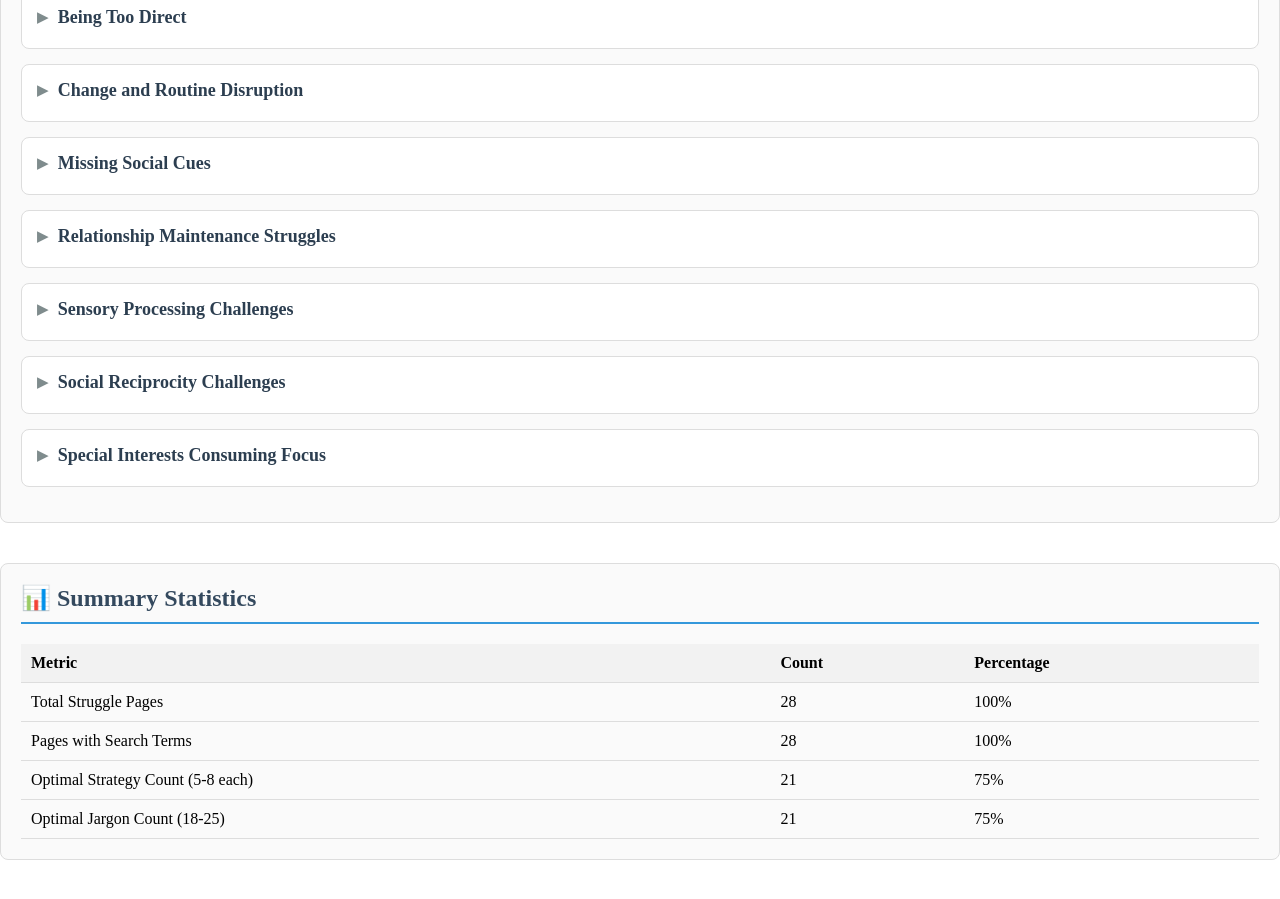
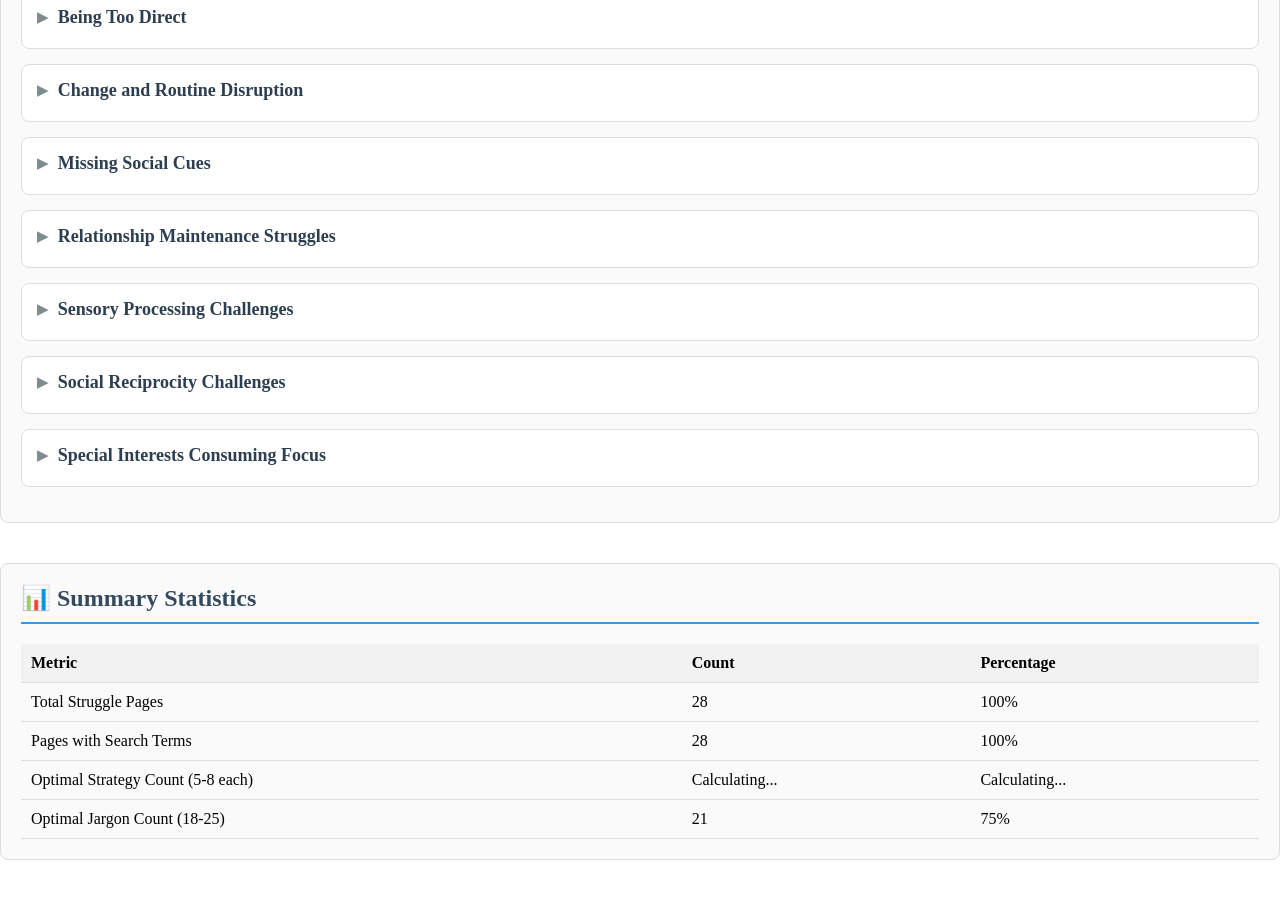
Before and after one commit to neurodivergent-survival-guide/neurodivergent-survival-guide, a Jekyll site: the page built from editorial-tools.html, in a window 1280 px wide and 900 px high, scrolled down 7081 px. Built offline with Jekyll 4.4.1, drawn with Linux system fonts in a browser that asks for light colours.

Commit message:
Update editorial-tools.html

```diff
--- a/editorial-tools.html
+++ b/editorial-tools.html
@@ -382,10 +398,32 @@
             const contentArea = doc.querySelector('.content-card') || doc.querySelector('main') || doc.body;
             const contentHtml = contentArea ? contentArea.innerHTML : html;
 
+            // Analyze jargon
             const count = analyzeJargonForPage(contentHtml, pageInfo.id);
 
             if (count >= 18 && count <= 25) {
                 optimalJargonPages++;
+            }
+
+            // Count strategies
+            const nextFiveCount = countListItemsInSection(contentHtml, 'immediate-help');
+            const longTermCount = countListItemsInSection(contentHtml, 'long-term');
+
+            // Update strategy counts display
+            const strategyCard = document.querySelector(`#page-${pageInfo.id}`);
+            if (strategyCard) {
+                const nextFiveElement = strategyCard.querySelector('.next-five-count');
+                const longTermElement = strategyCard.querySelector('.long-term-count');
+
+                if (nextFiveElement) {
+                    const className = (nextFiveCount >= 5 && nextFiveCount <= 8) ? 'count-good' : 'count-warning';
+                    nextFiveElement.innerHTML = `<span class="${className}">${nextFiveCount} strategies</span>`;
+                }
+
+                if (longTermElement) {
+                    const className = (longTermCount >= 5 && longTermCount <= 8) ? 'count-good' : 'count-warning';
+                    longTermElement.innerHTML = `<span class="${className}">${longTermCount} strategies</span>`;
+                }
             }
 
             processedPages++;
@@ -484,17 +522,8 @@
         {% for page in condition_group.items %}
             {% assign page_counter = page_counter | plus: 1 %}
             {% assign unique_id = page_counter | append: '-' | append: condition_group.name %}
-            {% assign content = page.content %}
 
-            <!-- Count li elements in immediate-help section -->
-            {% assign next_five_section = content | split: '<div class="immediate-help">' | last | split: '</div>' | first %}
-            {% assign next_five_lis = next_five_section | split: '<li>' | size | minus: 1 %}
-
-            <!-- Count li elements in long-term section -->
-            {% assign long_term_section = content | split: '<div class="long-term">' | last | split: '</div>' | first %}
-            {% assign long_term_lis = long_term_section | split: '<li>' | size | minus: 1 %}
-
-            <div class="page-card">
+            <div class="page-card" id="page-{{ unique_id }}">
                 <div class="page-title" onclick="togglePageCard(this)">
                     <span class="toggle-icon">▶</span>
                     {{ page.title }}
@@ -506,21 +535,13 @@
 
                     <div class="strategy-section">
                         <strong>Next 5 Minutes:</strong>
-                        {% if next_five_lis >= 5 and next_five_lis <= 8 %}
-                            <span class="count-good">{{ next_five_lis }} strategies</span>
-                        {% else %}
-                            <span class="count-warning">{{ next_five_lis }} strategies</span>
-                        {% endif %}
+                        <span class="next-five-count">Loading...</span>
                         (target: 5-8)
                     </div>
 
                     <div class="strategy-section">
                         <strong>Long-term Solutions:</strong>
-                        {% if long_term_lis >= 5 and long_term_lis <= 8 %}
-                            <span class="count-good">{{ long_term_lis }} strategies</span>
-                        {% else %}
-                            <span class="count-warning">{{ long_term_lis }} strategies</span>
-                        {% endif %}
+                        <span class="long-term-count">Loading...</span>
                         (target: 5-8)
                     </div>
                 </div>
@@ -581,20 +602,10 @@
 
     {% assign total_pages = struggle_pages | size %}
     {% assign pages_with_search_terms = 0 %}
-    {% assign optimal_strategy_pages = 0 %}
 
     {% for page in struggle_pages %}
         {% if page.search_terms %}
             {% assign pages_with_search_terms = pages_with_search_terms | plus: 1 %}
-        {% endif %}
-
-        {% assign next_five_section = page.content | split: '<div class="immediate-help">' | last | split: '</div>' | first %}
-        {% assign next_five_lis = next_five_section | split: '<li>' | size | minus: 1 %}
-        {% assign long_term_section = page.content | split: '<div class="long-term">' | last | split: '</div>' | first %}
-        {% assign long_term_lis = long_term_section | split: '<li>' | size | minus: 1 %}
-
-        {% if next_five_lis >= 5 and next_five_lis <= 8 and long_term_lis >= 5 and long_term_lis <= 8 %}
-            {% assign optimal_strategy_pages = optimal_strategy_pages | plus: 1 %}
         {% endif %}
     {% endfor %}
 
@@ -616,8 +627,8 @@
         </tr>
         <tr>
             <td>Optimal Strategy Count (5-8 each)</td>
-            <td>{{ optimal_strategy_pages }}</td>
-            <td>{{ optimal_strategy_pages | times: 100 | divided_by: total_pages }}%</td>
+            <td id="strategy-summary-count">Calculating...</td>
+            <td id="strategy-summary-percent">Calculating...</td>
         </tr>
         <tr>
             <td>Optimal Jargon Count (18-25)</td>
```
Also changed, not shown: other parts of editorial-tools.html (+17 -1 lines).
